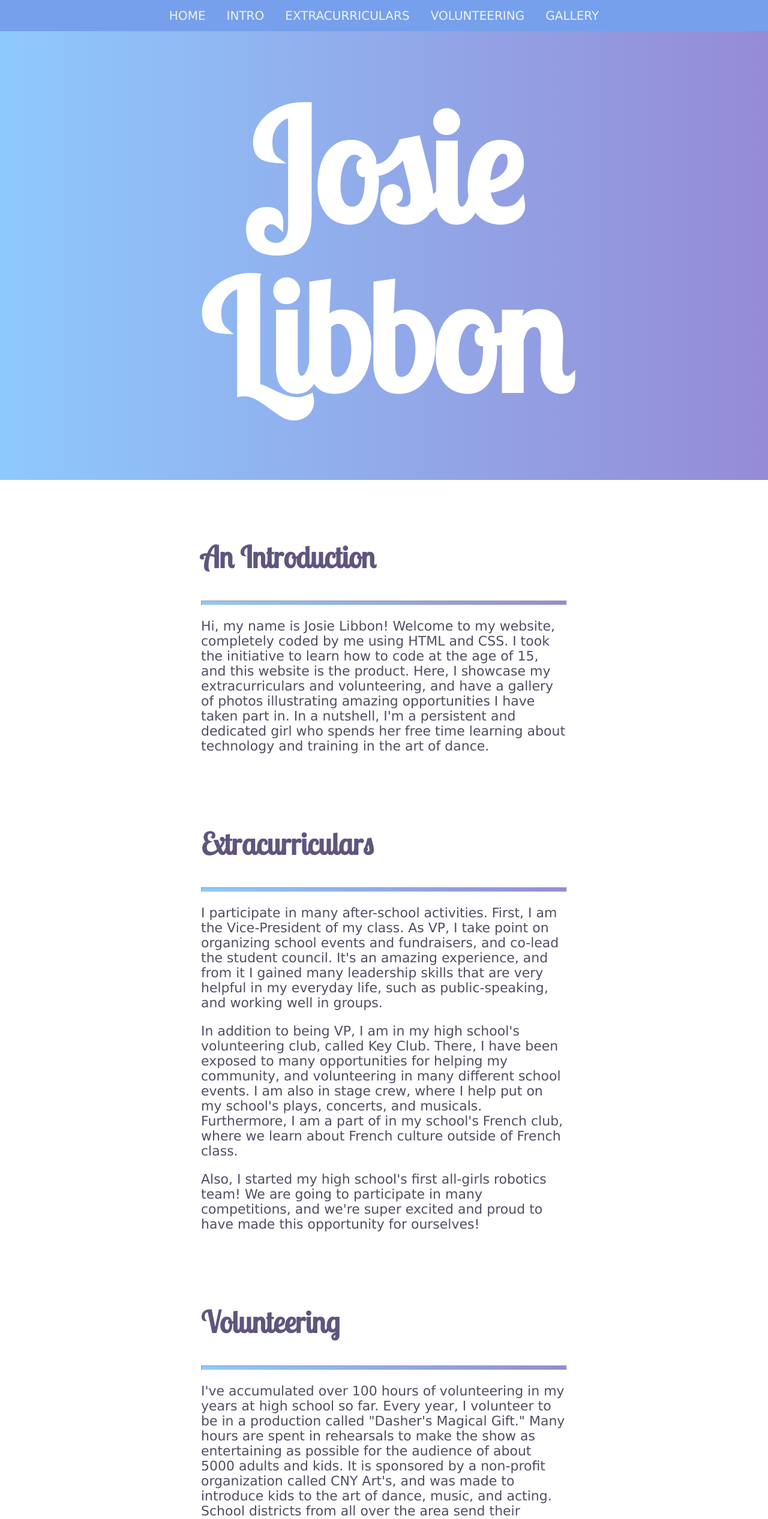
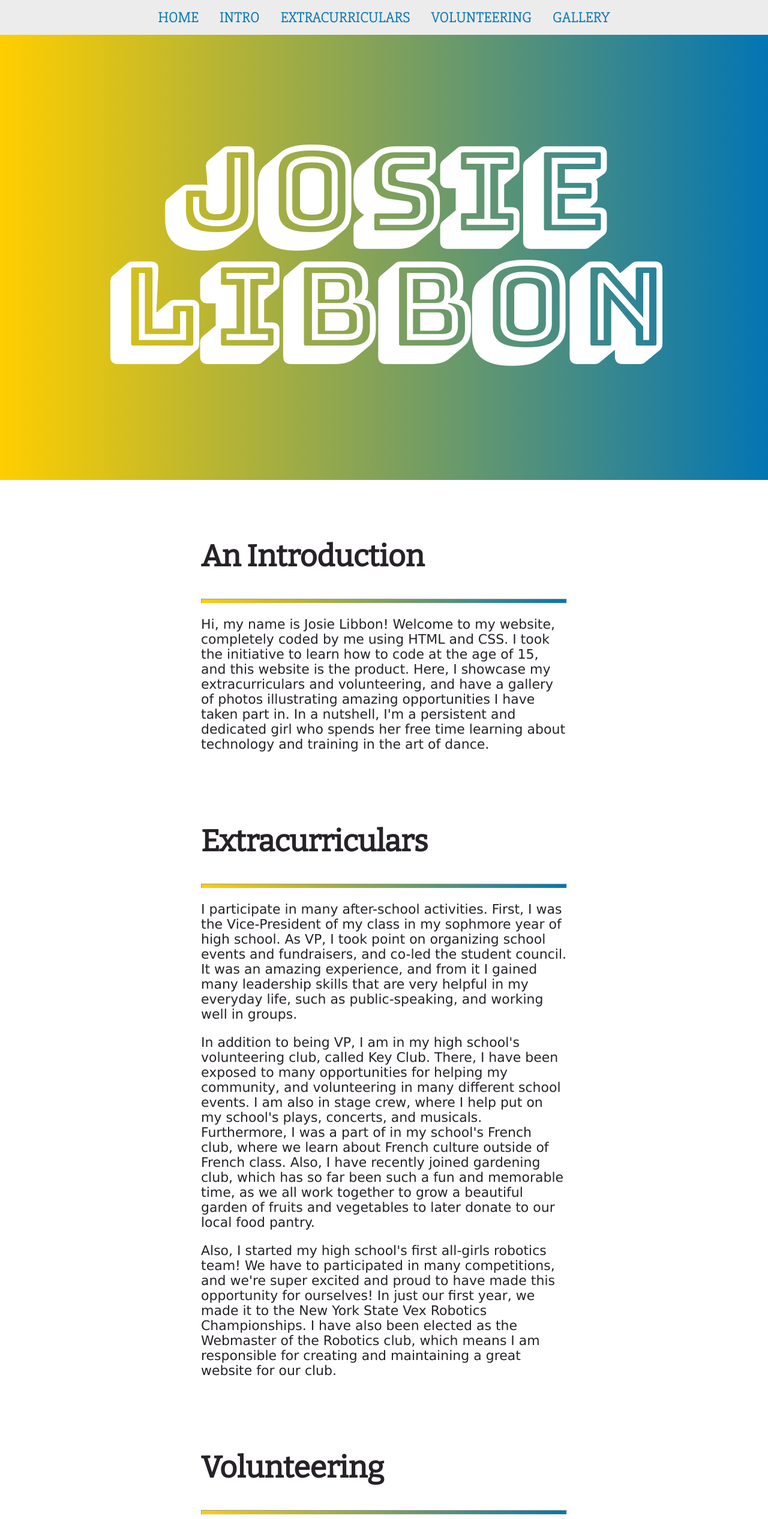
Before and after one commit to josielibbon/josielibbon.github.io, a plain HTML site: page index.html in a window 1280 px wide. Shown: the top 2532 px of the page at 60% size. Drawn offline with nearby package versions, Linux system fonts and the light colour scheme; a web font is replaced by a local one.

Commit message:
new colors and fonts

```diff
--- a/index.html
+++ b/index.html
@@ -42,13 +42,13 @@
         <hr>
 
         <p>
-            I participate in many after-school activities. First, I am the Vice-President of my class. As VP, I take point on organizing school events and fundraisers, and co-lead the student council. It's an amazing experience, and from it I gained many leadership skills that are very helpful in my everyday life, such as public-speaking, and working well in groups.
+            I participate in many after-school activities. First, I was the Vice-President of my class in my sophmore year of high school. As VP, I took point on organizing school events and fundraisers, and co-led the student council. It was an amazing experience, and from it I gained many leadership skills that are very helpful in my everyday life, such as public-speaking, and working well in groups.
         </p>
         <p>
-            In addition to being VP, I am in my high school's volunteering club, called Key Club. There, I have been exposed to many opportunities for helping my community, and volunteering in many different school events. I am also in stage crew, where I help put on my school's plays, concerts, and musicals. Furthermore, I am a part of in my school's French club, where we learn about French culture outside of French class.
+            In addition to being VP, I am in my high school's volunteering club, called Key Club. There, I have been exposed to many opportunities for helping my community, and volunteering in many different school events. I am also in stage crew, where I help put on my school's plays, concerts, and musicals. Furthermore, I was a part of in my school's French club, where we learn about French culture outside of French class. Also, I have recently joined gardening club, which has so far been such a fun and memorable time, as we all work together to grow a beautiful garden of fruits and vegetables to later donate to our local food pantry.
         </p>
         <p>
-            Also, I started my high school's first all-girls robotics team! We are going to participate in many competitions, and we're super excited and proud to have made this opportunity for ourselves!
+            Also, I started my high school's first all-girls robotics team! We have to participated in many competitions, and we're super excited and proud to have made this opportunity for ourselves! In just our first year, we made it to the New York State Vex Robotics Championships. I have also been elected as the Webmaster of the Robotics club, which means I am responsible for creating and maintaining a great website for our club.
         </p>
 
     </section>
@@ -66,6 +66,9 @@
         </p>
         <p>
             I also volunteer to perform in the "Symphoria: Holiday Pops" concerts. Symphoria is the official symphony of Syracuse, and as they play holiday music, I am one of the dancers that dance in front of them to entertain the audience of about 5000 people each show. I am so honored to take part in these shows that bring so much joy and holiday spirit to Syracuse!
+        </p>
+        <p>
+            Furthermore, I volunteered as a counselor for GEMS Camp here in Bville, a fun summer program for girls in 5th-7th grade who want to learn about engineering. There, I helped them learn how to code and drive robots, and showed them that girls are capable of doing amazing things in the technology field!
         </p>
     </section>
 
--- a/style.css
+++ b/style.css
@@ -1,4 +1,5 @@
 @import url('https://fonts.googleapis.com/css?family=Lobster+Two');
+@import url('https://fonts.googleapis.com/css?family=Abril+Fatface|Bitter|Bungee+Shade|Diplomata+SC|Rye|Slabo+27px');
 
 .nameContainer {
   margin: 0;
@@ -12,12 +13,12 @@
 h1 {
   color: rgb(255, 255, 255);
   display: block;
-  font-size: 20vw;
+  font-size: 15vw;
   font-weight: bold;
   text-align: center;
   margin: 0;
-  font-family: "Lobster Two";
-  line-height: 1.1;
+  font-family:  'Bungee Shade';
+  line-height: 1;
   padding-top: 3vw;
 }
 
@@ -29,7 +30,7 @@ h1 {
 }
 
 .mainHeader {
-    background: linear-gradient(90deg, #8EC9FD, #958BD6, #EAC9F3);
+    background: linear-gradient(90deg, #FFCE00, #0375B4, #007849);
 	  background-size: 200% 200%;
     animation: Gradient 5s ease infinite;
     text-align: center;
@@ -42,14 +43,14 @@ h1 {
     position: fixed;
     top: 0px ;
     width: 100%;
-    background-color: rgba(118, 160, 236, 100);
+    background-color: #ECECEC;
     z-index: 9999
 }
 
 hr {
   animation: gradientScroll 10s linear infinite;
-  background-color: #8EC5FC;
-  background: linear-gradient(90deg,  #8EC9FD, #958BD6, #EAC9F3);
+  background-color: #5DA2D5;
+  background: linear-gradient(90deg, #FFCE00, #0375B4,  #007849);
   background-size: 200% 200%;
   transition: all 0.2s ease;
   position: relative;
@@ -67,12 +68,13 @@ hr {
 .topnav a {
 
     display: inline-block;
-    color: #f2f2f2;
+    color: #0375B4;
     padding: 14px; /*This make the nav bar thicker*/
     text-decoration: none;
-    font-size: 20px;
+    font-size: 25px;
     text-transform: uppercase;
     text-align: center;
+    font-family: 'Slabo 27px', serif;
 
 
 
@@ -80,26 +82,26 @@ hr {
 
 /* Change the color of links on hover */
 .topnav a:hover {
-    background-color: #E9C3E7;
-    color: #60557E;
+    background-color: #5DA2D5                                                                                                                                                                                                                                                                            ;
+    color: #262228;
 }
 
 /* Add a color to the active/current link */
 .topnav a.active {
-    background-color: #C3B0EE;
+    background-color: #5DA2D5;
     color: white;
 }
 
 h2{
 
-    font-family: 'Lobster Two', cursive;
-    color: #60557E;
+    font-family: 'Bitter', serif;
+    color: #262228;
     font-size: 50px;
 
 }
 
 body{
-    color: rgb(82, 77, 100);
+    color: #262228;
     display: block;
     font-family: 'Roboto Slab', serif;
     font-size: 22px;
@@ -159,7 +161,7 @@ img {vertical-align: middle;}
 
 /* On hover, add a black background color with a little bit see-through */
 .prev:hover, .next:hover {
-  background-color: rgba(118, 160, 236, 0.8);
+  background-color: #007849;
 }
 
 /* Caption text */
@@ -188,14 +190,14 @@ img {vertical-align: middle;}
   height: 15px;
   width: 15px;
   margin: 0 2px;
-  background-color: #EAC9F3;
+  background-color: #FCCE00;
   border-radius: 50%;
   display: inline-block;
   transition: background-color 0.6s ease;
 }
 
 .active, .dot:hover {
-  background-color: #958BD6;
+  background-color: #0375B4;
 }
 
 /* Fading animation */
@@ -224,10 +226,10 @@ img {vertical-align: middle;}
 footer{
   animation: gradientScroll 10s linear infinite;
   background-color: #8EC5FD;
-  background-image: linear-gradient(90deg, #8EC9FD, #958BD6, #EAC9F3);
+  background-image: linear-gradient(90deg, #FFCE00, #0375B4, #007849);
   background-size: 200% 200%;
   color: #FFFFFF;
-  font-family: 'Lobster Two', cursive;
+  font-family:  'Bungee Shade';
   font-size: 35px;
   letter-spacing: 0.1em;
   padding: 32px 32px 24px;
```
